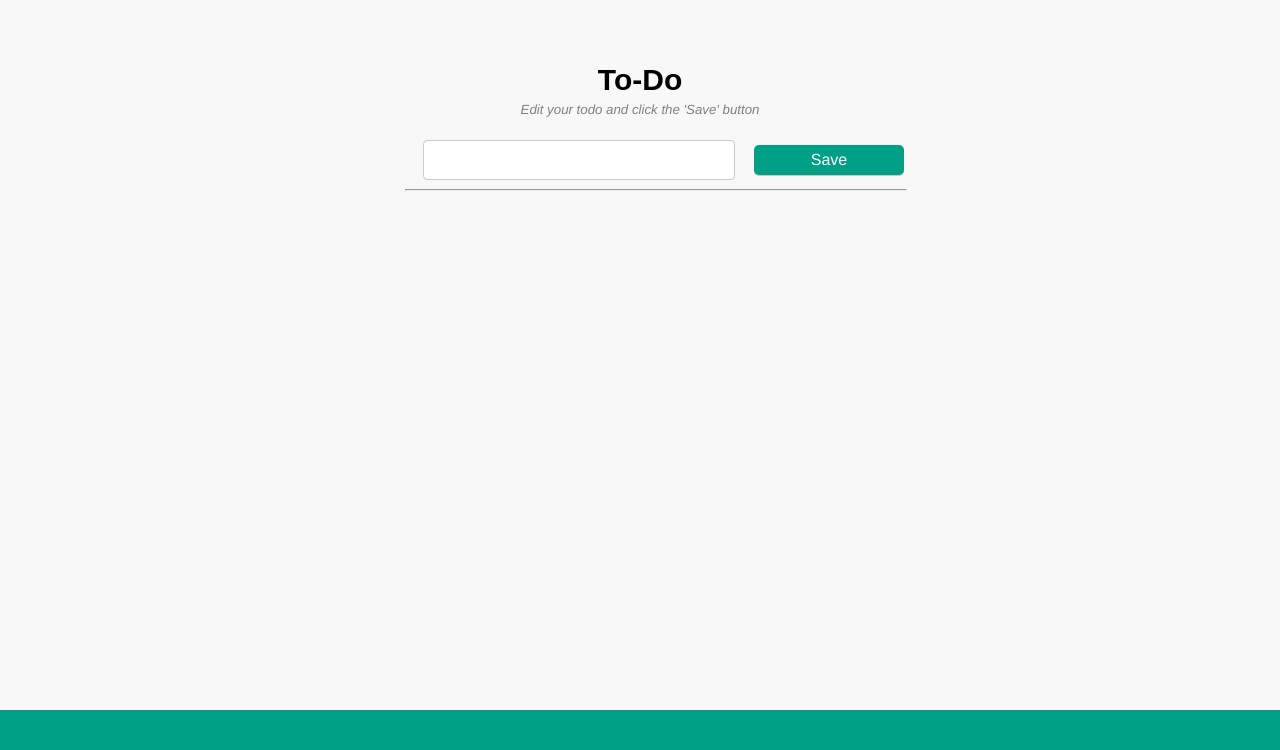
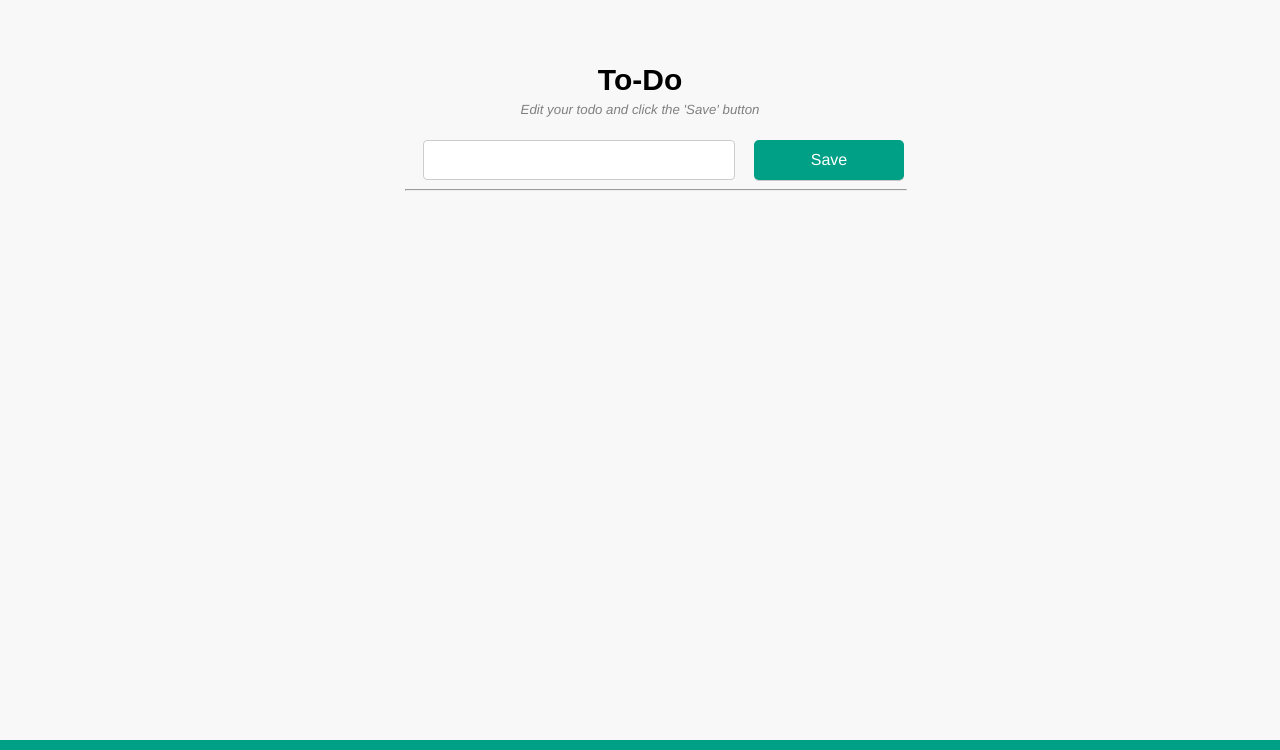
Before and after one commit to abegailt/python-web-app, a Flask app: page /edit/1 in a window 1280 px wide. Shown: the part 50-800 px from the top of the page. Run offline with Flask 2, Linux system fonts and the light colour scheme; data that the repository does not hold is empty; some libraries are stand-ins or nearby versions.

Commit message:
change footer & button size

```diff
--- a/app/static/style.css
+++ b/app/static/style.css
@@ -76,7 +76,7 @@ font-weight: lighter;
 	border:none;
 	font-family:'Helvetica Neue',Arial,sans-serif;
 	font-size:16px;
-	height:30px;
+	height:40px;
 	padding:4px 20px;
 	width: 150px;
 }
@@ -174,7 +174,7 @@ li {
    position:fixed;
    left:0px;
    bottom:0px;
-   height:40px;
+   height:10px;
    width:100%;
    background-color: #00a087;
 }
```
